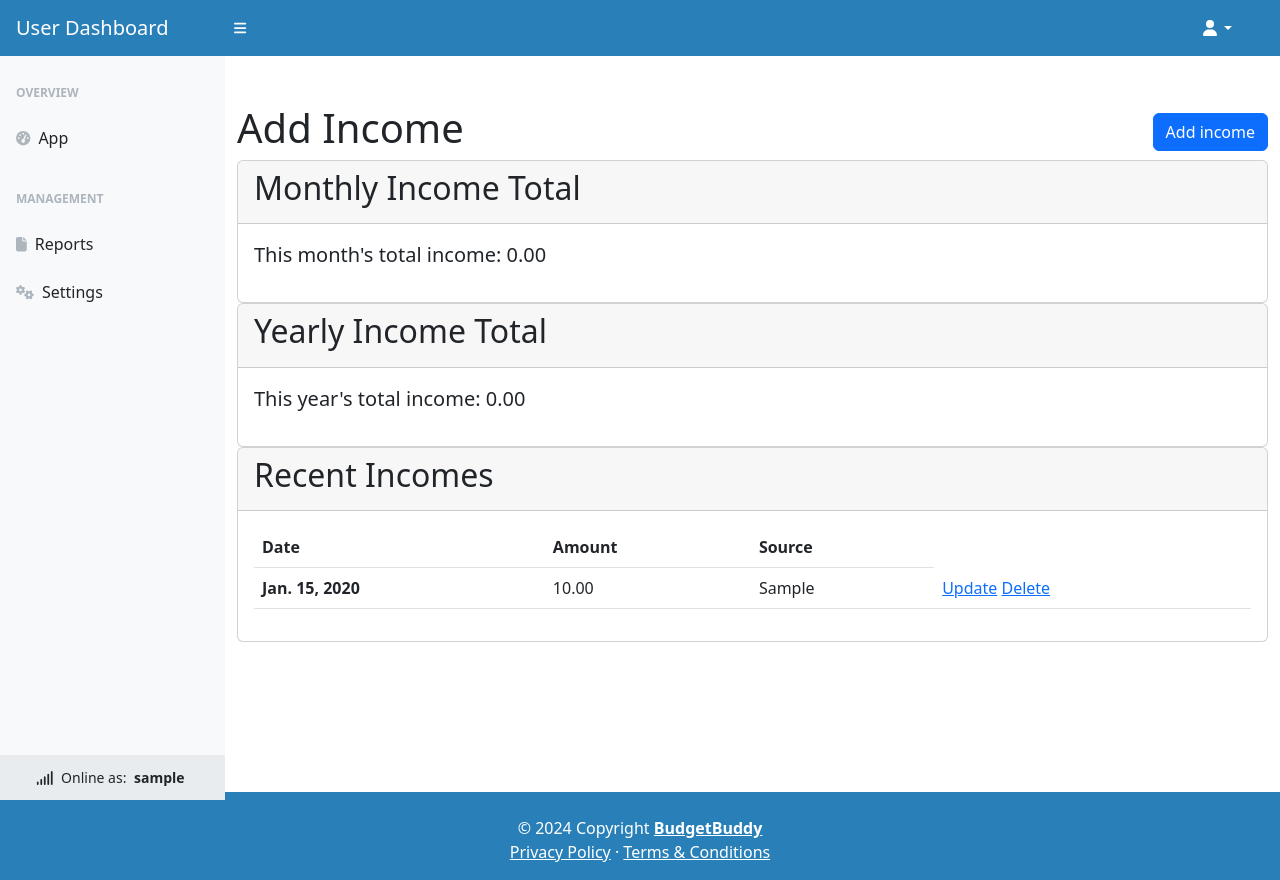
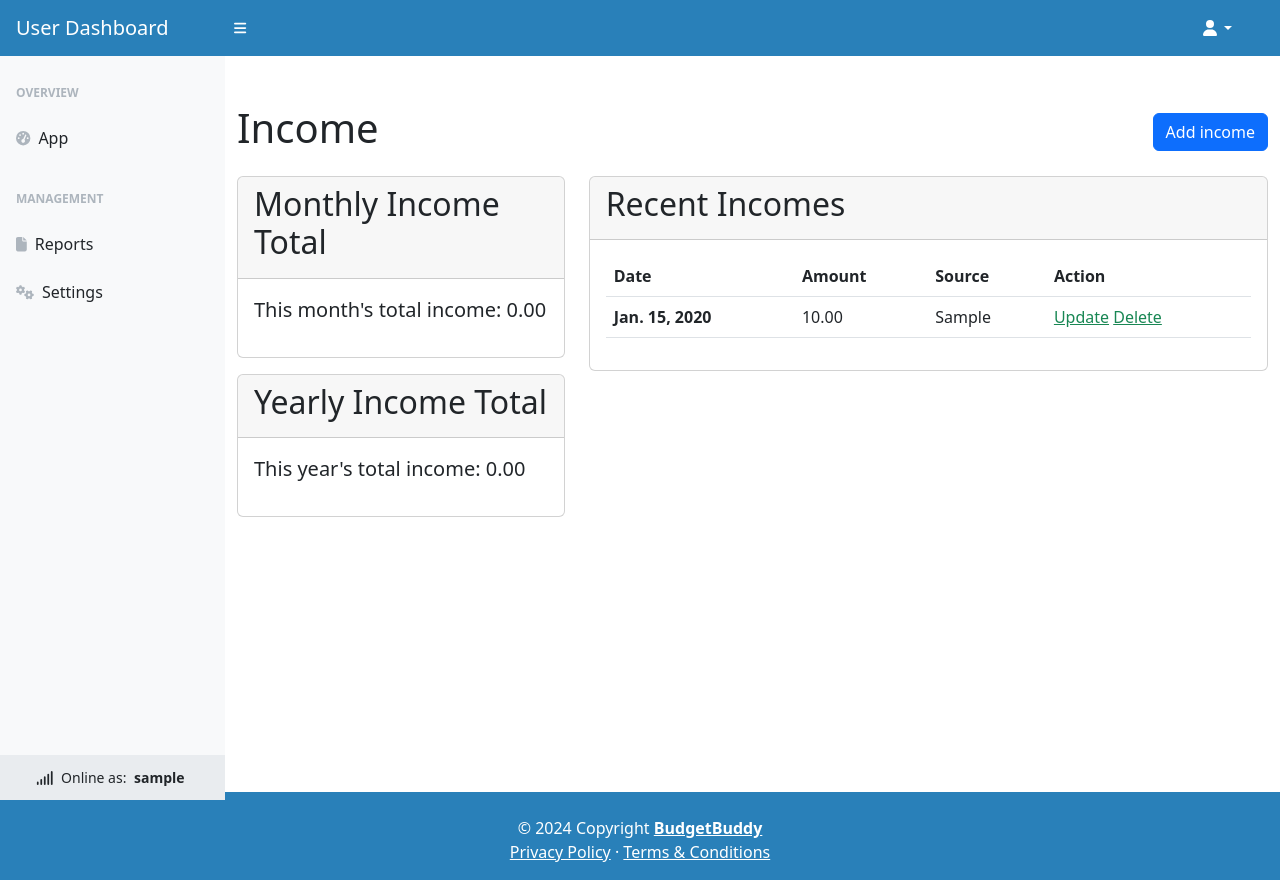
Before and after one commit to stephendawsondev/janhackathonteam11, a Django app: page /income/ in a window 1280 px wide. Run offline with Django 5.2, Linux system fonts and the light colour scheme; a user stored in the database is signed in; tables that the repository leaves empty hold one stand-in row (values such as "Sample post"); some libraries are stand-ins or nearby versions.

Commit message:
add styles out fix dialog

```diff
--- a/budgetplanner/static/css/backend.css
+++ b/budgetplanner/static/css/backend.css
@@ -8,7 +8,7 @@ i {
 }
 
 .navbar-light {
-    background-color: #2980B9 !important;
+  background-color: #2980b9 !important;
   color: #ffffff !important;
 }
 
@@ -25,3 +25,29 @@ i {
 .dropdown-toggle:hover::after {
   color: #dadada !important;
 }
+
+/* dialog popups */
+.form-dialog {
+  position: absolute;
+  margin-top: 0;
+  top: 20%;
+  left: 50%;
+  transform: translateX(-50%);
+  background-color: white;
+  border-radius: 5px;
+  width: 90%;
+}
+
+.form-dialog .close-button {
+  position: absolute;
+  top: 0;
+  right: 0;
+  border-radius: 5px 0 5px 5px;
+  cursor: pointer;
+}
+
+@media screen and (min-width: 768px) {
+  .form-dialog {
+    width: 50%;
+  }
+}
--- a/budgetplanner/transactions/templates/transactions/income.html
+++ b/budgetplanner/transactions/templates/transactions/income.html
@@ -1,14 +1,15 @@
 {% extends 'dashboard-base/base.html' %}
 {% load static %}
 {% block content %}
-<section class="container mt-5">
+<section class="position-relative">
+    <div class="container section-content mt-5">
         <div class="d-flex justify-content-between align-items-center">
-        <h1 class="page-title">Add Income</h1>
+            <h1 class="page-title">Income</h1>
             <button class="btn btn-primary" id="add-income-button">Add income</button>
         </div>
-    <div class="content-container d-flex flex-column">
-        <div class="income-cards d-flex flex-column">
-            <div class="card">
+        <div class="content-container row position-relative">
+            <div class="income-cards col col-12 col-lg-4">
+                <div class="card mt-3">
                     <div class="card-header">
                         <h2 class="card-title">Monthly Income Total</h2>
                     </div>
@@ -16,7 +17,7 @@
                         <p class="cart-text lead">This month's total income: {{ monthly_income_total }}</p>
                     </div>
                 </div>
-            <div class="card">
+                <div class="card mt-3">
                     <div class="card-header">
                         <h2 class="card-title">Yearly Income Total</h2>
                     </div>
@@ -25,8 +26,8 @@
                     </div>
                 </div>
             </div>
-
-        <div class="recent-incomes-table card">
+            <div class="recent-incomes-table col col-lg-8 mt-3">
+                <div class="card">
                     <div class="card-header">
                         <h2 class="card-title">Recent Incomes</h2>
                     </div>
@@ -38,6 +39,7 @@
                                     <th scope="col">Date</th>
                                     <th scope="col">Amount</th>
                                     <th scope="col">Source</th>
+                                    <th scope="col">Action</th>
                                 </tr>
                             </thead>
                             {% for income in incomes %}
@@ -46,8 +48,11 @@
                                     <th scope="row">{{ income.date }}</th>
                                     <td>{{ income.amount }}</td>
                                     <td>{{ income.source }}</td>
-                            <td> <a href="{% url 'update_income' income.id %}">Update</a>
-                                <a href="{% url 'delete_income' income.id %}">Delete</a>
+                                    <td>
+                                        <a class="link link-success"
+                                            href="{% url 'update_income' income.id %}">Update</a>
+                                        <a class="link link-success"
+                                            href="{% url 'delete_income' income.id %}">Delete</a>
                                     </td>
                                 </tr>
                             </tbody>
@@ -59,15 +64,26 @@
                     </div>
                 </div>
             </div>
-    <dialog id="add-income-form" class="form-dialog">
+        </div>
+    </div>
+    <dialog id="add-income-form" class="form-dialog p-4">
+        <h3 class="card-title mb-2">Add income</h3>
         <button id="add-income-close-button" class="btn btn-danger close-button">X</button>
         <form method="post" action="{% url 'income' %}">
             {% csrf_token %}
-            {{ form|crispy }}
-            <button type="submit" class="btn btn-primary">Record Income</button>
+            {% for field in form %}
+            <div class="form-group mt-3">
+                {{ field|as_crispy_field }}
+            </div>
+            {% endfor %}
+            <div class="row mt-3 justify-content-end">
+                <div class="col col-12 col-lg-3"><button type="submit" class="btn btn-primary w-100">Record
+                        Income</button>
+                </div>
+            </div>
+
         </form>
     </dialog>
-
 </section>
 
 <script>
@@ -76,7 +92,7 @@
     const closeButton = document.getElementById('add-income-close-button');
 
     addIncomeButton.addEventListener('click', () => {
-        addIncomeForm.showModal();
+        addIncomeForm.show();
     });
 
     closeButton.addEventListener('click', () => {
```
Also changed, not shown: budgetplanner/static/css/frontend.css (+0 -14 lines). Lines whose indentation alone changed are shown as unchanged.
